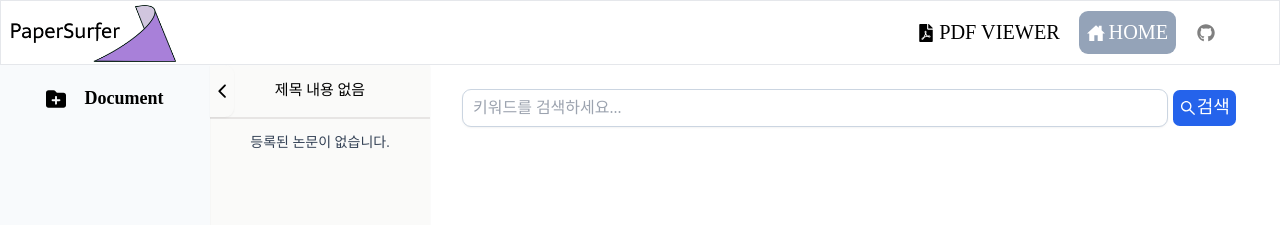
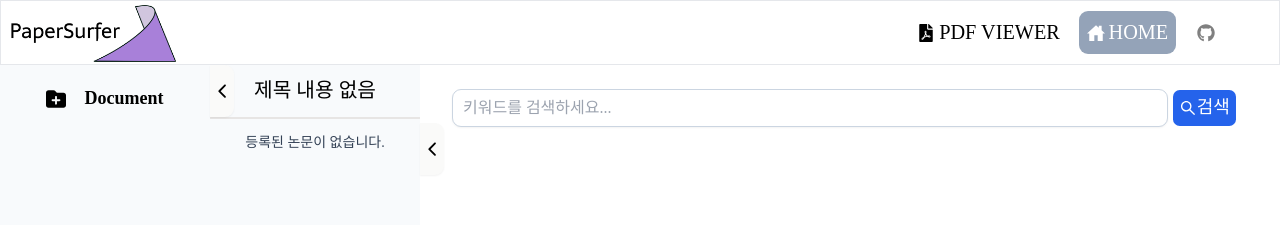
Before and after one commit to zzinLee/paperSurfer, a React (Vite) app: page /1/search in a window 1280 px wide. Shown: the top 225 px of the page. Built offline with nearby package versions, Linux system fonts and the light colour scheme; a web font is replaced by a local one.

Commit message:
♻️ Refactor: Store 전역상태 제네릭 적용에 따른 타입단언 제거

```diff
--- a/src/components/Collection/index.tsx
+++ b/src/components/Collection/index.tsx
@@ -6,7 +6,6 @@ import useCollectionId from "../../hooks/useCollectionId";
 import useCollectionStore from "../../stores/collection";
 import usePaperStore from "../../stores/paper";
 import useChartStore from "../../stores/chart";
-import type { PaperStoreState, ChartStoreState } from "../../types/interface";
 
 interface CollectionProps {
   collectionKey: string;
@@ -17,8 +16,8 @@ function Collection({ collectionKey, collectionName }: CollectionProps) {
   const navigator = useNavigate();
   const collectionId = useCollectionId();
   const { deleteCollectionFromStore } = useCollectionStore();
-  const { deleteCollectionFromChart, deleteStarCollection } = useChartStore() as ChartStoreState;
-  const { deleteAllPaperFromCollection } = usePaperStore() as PaperStoreState;
+  const { deleteCollectionFromChart, deleteStarCollection } = useChartStore();
+  const { deleteAllPaperFromCollection } = usePaperStore();
   const isRoot = collectionKey === collectionId;
   const backgroundColor = isRoot ? "bg-indigo-100" : "bg-transWhite";
   const fontColor = isRoot ? "text-indigo-700" : "text-black";
--- a/src/components/Paper/index.tsx
+++ b/src/components/Paper/index.tsx
@@ -8,7 +8,7 @@ import useCollectionId from "../../hooks/useCollectionId";
 import usePaperStore from "../../stores/paper";
 import useChartStore from "../../stores/chart";
 
-import type { ChartStoreState, PaperStoreState, PaperConfig } from "../../types/interface";
+import type { PaperConfig } from "../../types/interface";
 
 interface PaperProps {
   paper: PaperConfig;
@@ -17,8 +17,8 @@ interface PaperProps {
 function Paper({ paper }: PaperProps) {
   const [isPaperCardOpen, setIsPaperCardOpen] = useState(false);
   const collectionId = useCollectionId();
-  const { deletePaperFromCollection } = usePaperStore() as PaperStoreState;
-  const { deletePaperFromChart, deletePaperFromStarCollection } = useChartStore() as ChartStoreState;
+  const { deletePaperFromCollection } = usePaperStore();
+  const { deletePaperFromChart, deletePaperFromStarCollection } = useChartStore();
 
   const deletePaper = (ev: MouseEvent<SVGElement>) => {
     ev.stopPropagation();
--- a/src/components/PaperCard/index.tsx
+++ b/src/components/PaperCard/index.tsx
@@ -6,7 +6,7 @@ import useChartStore from "../../stores/chart";
 import useCollectionId from "../../hooks/useCollectionId";
 import { STATUS, COLLECTION_RADIUS } from "../../utils/constants";
 
-import type { ChartStoreState, PaperStoreState, PaperConfig } from "../../types/interface";
+import type { PaperConfig } from "../../types/interface";
 
 const CLASS_BADGE = "text-sm font-semibold me-2 mr-4 px-2.5 py-0.5 rounded inline-flex items-center justify-center min-w-72";
 const CLASS_BADGE_PROP = "text-xs font-medium inline-flex items-center px-2.5 py-0.5 rounded me-4";
@@ -20,8 +20,8 @@ interface PaperCardProps {
 function PaperCard({ paper }: PaperCardProps) {
   const collectionId = useCollectionId();
   const { collection } = useCollectionStore();
-  const { addPaperToCollection, paperCollection } = usePaperStore() as PaperStoreState;
-  const { initChart, addStarPaper } = useChartStore() as ChartStoreState;
+  const { addPaperToCollection, paperCollection } = usePaperStore();
+  const { initChart, addStarPaper } = useChartStore();
 
   const [isLinkClick, setIsLinkClick] = useState(false);
   const currentCollectionName = collection[collectionId];
--- a/src/components/PaperNodeCard/index.tsx
+++ b/src/components/PaperNodeCard/index.tsx
@@ -9,7 +9,7 @@ import { STATUS, MAILTO } from "../../utils/constants";
 import { formattingResponse, decodedString } from "../../utils/utils";
 import useCollectionId from "../../hooks/useCollectionId";
 
-import type { ChartStoreState, ReferenceConfig, RootConfig, SearchResponseConfig, PaperConfig } from "../../types/interface";
+import type { ReferenceConfig, RootConfig, SearchResponseConfig, PaperConfig } from "../../types/interface";
 
 const CLASS_CARD_PROP = "flex flex-row gap-3 px-10 py-5";
 const CLASS_CARD_BUTTON = "px-8 py-2 text-white rounded-lg shadow-md hover:cursor-pointer text-16";
@@ -25,7 +25,7 @@ interface PaperNodeCardProps {
 
 function PaperNodeCard({ nodeData, setModalOpen, setIsLoadingChild }: PaperNodeCardProps) {
   const collectionId = useCollectionId();
-  const { changeNodeStatus, addChildrenToNode, addStarPaper } = useChartStore() as ChartStoreState;
+  const { changeNodeStatus, addChildrenToNode, addStarPaper } = useChartStore();
 
   const [paper, setPaper] = useState<null | PaperConfig>(null);
   const [isLinkClick, setIsLinkClick] = useState(false);
--- a/src/components/PaperSidebar/index.tsx
+++ b/src/components/PaperSidebar/index.tsx
@@ -1,14 +1,16 @@
+import { useState } from "react";
+
 import Paper from "../Paper";
 import useCollectionStore from "../../stores/collection";
 import usePaperStore from "../../stores/paper";
 import useCollectionId from "../../hooks/useCollectionId";
 
-import type { PaperCollectionConfig } from "../../types/interface";
+import { IoIosArrowBack, IoIosArrowForward } from "react-icons/io";
 
 function PaperSidebar() {
   const collectionId = useCollectionId();
   const { collection } = useCollectionStore();
-  const { paperCollection } = usePaperStore() as { paperCollection: PaperCollectionConfig };
+  const { paperCollection } = usePaperStore();
   const currentCollectionName = collection[collectionId];
   const currentPaperCollection = paperCollection[collectionId];
   const paperListElements =
@@ -19,9 +21,25 @@ function PaperSidebar() {
       </li>
     ));
   const isPaperListExist = paperListElements?.length > 0;
+  const [isFolded, setIsFolded] = useState(false);
+  const foldedStyle = isFolded ? "ease-in w-30 bg-white" : "ease-out w-210 bg-slate-50";
+  const handleClick = () => {
+    setIsFolded(!isFolded);
+  };
 
   return (
-    <aside className="flex flex-col items-center h-full overflow-auto shadow-sm max-w-220 min-w-220 font-nanumNeo bg-stone-50 text-15">
+    <aside
+      className={`relative flex flex-col h-full max-w-210 transition-all duration-100 ${foldedStyle} sm:text-[1rem] mb:text-[5rem]`}
+    >
+      {isFolded ? (
+        <button
+          onClick={handleClick}
+          className="relative mt-62 w-24 h-52 bg-slate-50 hover:bg-indigo-50 hover:text-indigo-700 rounded-r-lg shadow-sm"
+        >
+          <IoIosArrowForward className="hover:text-indigo-700" />
+          <span className="blind">토글열기</span>
+        </button>
+      ) : (
         <div className="w-full text-center break-words">
           <div className="p-10 border border-r-0 border-l-0 border-t-0 border-b-2 border-stone-200">
             {currentCollectionName || "제목 내용 없음"}
@@ -34,6 +52,16 @@ function PaperSidebar() {
             )}
           </ul>
         </div>
+      )}
+      {!isFolded && (
+        <button
+          onClick={handleClick}
+          className="absolute z-10 -right-24 top-58 w-24 h-52 shadow-sm bg-stone-50 hover:bg-indigo-50 hover:text-indigo-700 rounded-r-lg"
+        >
+          <IoIosArrowBack className="m-auto" />
+          <span className="blind">토글닫기</span>
+        </button>
+      )}
     </aside>
   );
 }
--- a/src/pages/SearchPage/index.tsx
+++ b/src/pages/SearchPage/index.tsx
@@ -9,13 +9,13 @@ import PaperSidebar from "../../components/PaperSidebar";
 import usePaperStore from "../../stores/paper";
 import useCollectionId from "../../hooks/useCollectionId";
 
-import type { PaperStoreState, PaperConfig } from "../../types/interface";
+import type { PaperConfig } from "../../types/interface";
 
 function SearchPage() {
   const navigator = useNavigate();
   const collectionId = useCollectionId();
   const [searchList, setSearchList] = useState<PaperConfig[]>([]);
-  const { paperCollection } = usePaperStore() as PaperStoreState;
+  const { paperCollection } = usePaperStore();
   const isSearchListExist = searchList.length !== 0;
   const isCurrentPaperListExist = paperCollection[collectionId] && paperCollection[collectionId].length > 0;
 
--- a/src/pages/ViewPage/index.tsx
+++ b/src/pages/ViewPage/index.tsx
@@ -19,9 +19,7 @@ import useChartStore from "../../stores/chart";
 import useCollectionId from "../../hooks/useCollectionId";
 
 import type {
-  ChartStoreState,
   PaperConfig,
-  PaperStoreState,
   RootConfig,
   formattingRootFunction,
   InitChartFunction,
@@ -29,7 +27,6 @@ import type {
   SearchResponseConfig,
 } from "../../types/interface";
 import type { AxiosResponse } from "axios";
-
 
 const fetchChildrenNodes = async (root: RootConfig | InitRootConfig, initChart: InitChartFunction, collectionKey: string) => {
   if (!root.children || root.children.length <= 0) return;
@@ -94,9 +91,10 @@ const formattingRoot: formattingRootFunction = (paperList, collectionName) => {
 function ViewPage() {
   const navigator = useNavigate();
   const collectionId = useCollectionId();
-  const { rootCollection, initChart, starCollection } = useChartStore() as ChartStoreState;
   const { collection } = useCollectionStore();
-  const { paperCollection, initPaperCollection } = usePaperStore() as PaperStoreState;
+  const { paperCollection, initPaperCollection } = usePaperStore();
+  const { rootCollection, initChart, starCollection } = useChartStore();
+
   const isCurrentPaperListExist = Object.values(paperCollection).length > 0;
   const currentCollectionName = collection[collectionId];
   const isDataExist = rootCollection[collectionId] && Object.keys(rootCollection[collectionId]).length > 0;
```
Lines whose indentation alone changed are shown as unchanged.
